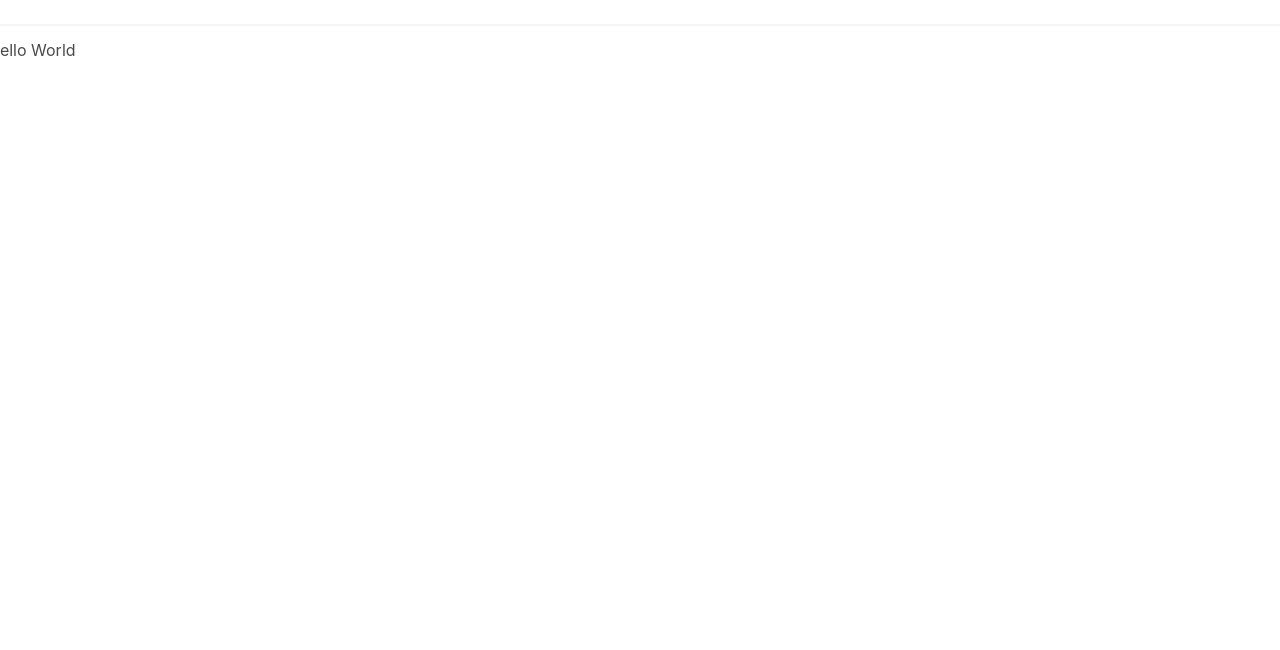
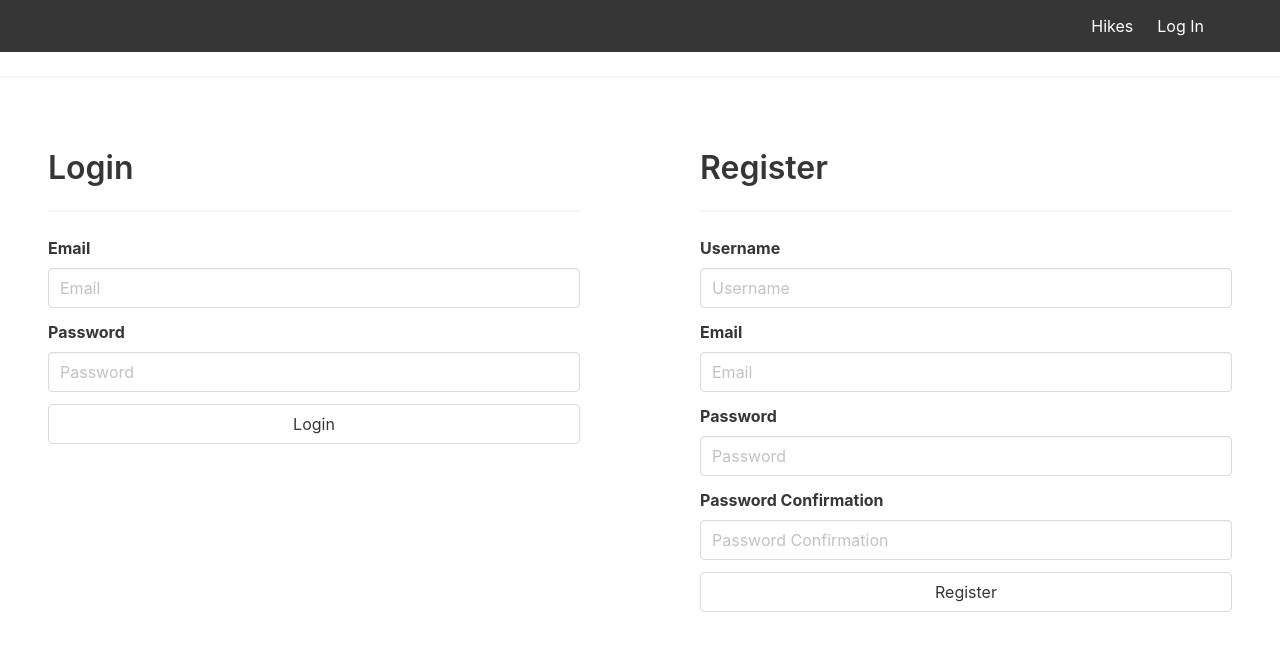
Before and after one commit to purvitrivedi/sei-group-project-3, a React (Create React App) app in the folder frontend/: page /login in a window 1280 px wide. Shown: the top 650 px of the page. Built offline with nearby package versions, Linux system fonts and the light colour scheme.

Commit message:
secureRoute on app.js

```diff
--- a/frontend/src/App.js
+++ b/frontend/src/App.js
@@ -1,9 +1,10 @@
 import React from 'react'
 import { BrowserRouter, Switch, Route } from 'react-router-dom'
-
+import SecureRoute from './components/common/SecureRoute'
 
 //common
 import Home from './components/common/Home'
+import Navbar from './components/common/Navbar'
 
 
 // auth
@@ -28,13 +29,13 @@ import GroupEventsIndex from './components/groups/GroupEventsIndex'
 const App = () => {
   return (
     <BrowserRouter>
-      {/* <Navbar /> */}
+      <Navbar />
       <Switch>
         <Route exact path="/" component={Home} />
         <Route path="/login" component={Login} />
-        <Route path="/profiles" component={ProfileIndex} />
-        <Route path="/profiles/:id/edit" component={ProfileEdit} />
-        <Route path="/profiles/:id" component={ProfileShow} />
+        <SecureRoute path="/profiles" component={ProfileIndex} />
+        <SecureRoute path="/profiles/:id/edit" component={ProfileEdit} />
+        <SecureRoute path="/profiles/:id" component={ProfileShow} />
 
         <Route path="/hikes" component={HikesIndex} />
         <Route path="/hikes/:id" component={HikeShow} />
--- a/frontend/src/components/auth/Login.js
+++ b/frontend/src/components/auth/Login.js
@@ -1 +1,88 @@
-console.log('login work')
+import React from 'react'
+import { setToken } from '../../lib/auth'
+import axios from 'axios'
+
+class Login extends React.Component {
+
+  state = {
+    formData: {
+      email: '',
+      password: ''
+    },
+    error: ''
+  }
+
+
+  handleChange = (e) => {
+    const formData = { ...this.state.formData, [e.target.name]: e.target.value }
+    this.setState({ formData, error: '' })
+  }
+
+  handleSubmit = async (event, path) => {
+    event.preventDefault()
+    try {
+      const res = await axios.post('/api/login',this.state.formData)
+      setToken(res.data.token)
+      path.push('/hikes')
+
+    } catch (err) {
+      this.setState({ error: 'Oops, the details are invalid. Try again!' })
+    }
+  }
+
+
+
+  render() {
+    const { formData, error } = this.state
+    return (
+      <div className="column">
+        <section className="section">
+          <div className="container">
+            <h1 className="title">Login</h1>
+            <hr />
+            <div className="columns">
+              <form onSubmit={(event) => this.handleSubmit(event, this.props.history)} className="column">
+                <div className="field">
+                  <label className="label">Email</label>
+                  <div className="control">
+                    <input
+                      className={`input ${error ? 'is-danger' : ''}`}
+                      placeholder="Email"
+                      name="email"
+                      onChange={this.handleChange}
+                      value={formData.email}
+                    />
+                  </div>
+                </div>
+                <div className="field">
+                  <label className="label">Password</label>
+                  <div className="control">
+                    <input
+                      className={`input ${error ? 'is-danger' : ''}`}
+                      type="password"
+                      placeholder="Password"
+                      name="password"
+                      onChange={this.handleChange}
+                      value={formData.password}
+                    />
+                  </div>
+                  {error && <small className="help is-danger">{error}</small>}
+                </div>
+                <div className="field">
+                  <button
+                    type="submit"
+                    className="button is-fullwidth login-register-btn">Login</button>
+                </div>
+              </form>
+
+            </div>
+          </div>
+        </section>
+      </div>
+    )
+
+  }
+}
+
+
+export default Login
--- a/frontend/src/components/auth/LoginorRegister.js
+++ b/frontend/src/components/auth/LoginorRegister.js
@@ -1,18 +1,17 @@
 
 import React from 'react'
-// import Login from './Login'
-// import Register from './Register'
+import Login from './Login'
+import Register from './Register'
 
 
 const LoginOrRegister = (props) => {
-  // const { history } = props
+  const { history } = props
   return (
     <div>
       <hr />
       <div className="columns">
-        <h1>Hello World</h1>
-        {/* <Login /> */}
-        {/* <Register history={history} /> */}
+        <Login history={history} />
+        <Register history={history} />
       </div>
     </div>
 
--- a/frontend/src/components/auth/Register.js
+++ b/frontend/src/components/auth/Register.js
@@ -1,117 +1,119 @@
-// import React from 'react'
-// import { registerUser } from '../../lib/api'
-// import { setToken } from '../../lib/auth'
+import React from 'react'
+import { registerUser } from '../../lib/api'
+import { setToken } from '../../lib/auth'
 
 
-// class Register extends React.Component {
+class Register extends React.Component {
 
-//   state = {
-//     formData: {
-//       username: '',
-//       email: '',
-//       password: '',
-//       passwordConfirmation: '',
-//     },
-//     errors: {}
-//   }
+  state = {
+    formData: {
+      username: '',
+      email: '',
+      password: '',
+      passwordConfirmation: '',
+    },
+    errors: {}
+  }
 
 
-//   handleChange = (e) => {
-//     const formData = { ...this.state.formData, [e.target.name]: e.target.value }
-//     this.setState({ formData })
-//   }
+  handleChange = (e) => {
+    const formData = { ...this.state.formData, [e.target.name]: e.target.value }
+    this.setState({ formData })
+  }
 
-//   handleSubmit = async (event, path) => {
-//     event.preventDefault()
-//     try {
-//       const res = await registerUser(this.state.formData)
-//       setToken(res.data.token)
-//       path.push('/hikes')
+  handleSubmit = async (event, path) => {
+    event.preventDefault()
+    try {
+      const res = await registerUser(this.state.formData)
+      console.log(res.data.token)
+      setToken(res.data.token)
+      path.push('/hikes')
 
-//     } catch (err) {
-//       this.setState({ errors: err.response.data.errors })
-//     }
-//   }
+    } catch (err) {
+      this.setState({ errors: err.response.data.errors })
+
+    }
+  }
 
 
-//   render() {
+  render() {
 
-//     const { formData, errors } = this.state
-//     return (
-//       <div className="column">
-//         <section className="section">
-//           <div className="container">
-//             <h1 className="title">Register</h1>
-//             <hr />
-//             <div className="columns">
-//               <form onSubmit={(event) => this.handleSubmit(event, this.props.history)} className="column">
-//                 <div className="field">
-//                   <label className="label">Username</label>
-//                   <div className="control">
-//                     <input
-//                       className={`input ${errors.username ? 'is-danger' : ''}`}
-//                       placeholder="Username"
-//                       name="username"
-//                       onChange={this.handleChange}
-//                       value={formData.username}
-//                     />
-//                   </div>
-//                   {errors.username && <small className="help is-danger"></small>}
-//                 </div>
-//                 <div className="field">
-//                   <label className="label">Email</label>
-//                   <div className="control">
-//                     <input
-//                       className={`input ${errors.email ? 'is-danger' : ''}`}
-//                       placeholder="Email"
-//                       name="email"
-//                       onChange={this.handleChange}
-//                       value={formData.email}
-//                     />
-//                   </div>
-//                   {errors.email && <small className="help is-danger"></small>}
-//                 </div>
-//                 <div className="field">
-//                   <label className="label">Password</label>
-//                   <div className="control">
-//                     <input
-//                       className={`input ${errors.password ? 'is-danger' : ''}`}
-//                       type="password"
-//                       placeholder="Password"
-//                       name="password"
-//                       onChange={this.handleChange}
-//                       value={formData.password}
-//                     />
-//                   </div>
-//                   {errors.password && <small className="help is-danger"></small>}
-//                 </div>
-//                 <div className="field">
-//                   <label className="label">Password Confirmation</label>
-//                   <div className="control">
-//                     <input
-//                       type="password"
-//                       className={`input ${errors.passwordConfirmation ? 'is-danger' : ''}`}
-//                       placeholder="Password Confirmation"
-//                       name="passwordConfirmation"
-//                       onChange={this.handleChange}
-//                       value={formData.passwordConfirmation}
-//                     />
-//                   </div>
-//                   {errors.passwordConfirmation && <small className="help is-danger"></small>}
-//                 </div>
-//                 <div className="field">
-//                   <button
-//                     type="submit"
-//                     className="button is-fullwidth login-register-btn">Register</button>
-//                 </div>
-//               </form>
+    const { formData, errors } = this.state
+    return (
+      <div className="column">
+        <section className="section">
+          <div className="container">
+            <h1 className="title">Register</h1>
+            <hr />
+            <div className="columns">
+              <form onSubmit={(event) => this.handleSubmit(event, this.props.history)} className="column">
+                <div className="field">
+                  <label className="label">Username</label>
+                  <div className="control">
+                    <input
+                      className={`input ${errors.username ? 'is-danger' : ''}`}
+                      placeholder="Username"
+                      name="username"
+                      onChange={this.handleChange}
+                      value={formData.username}
+                    />
+                  </div>
+                  {errors.username && <small className="help is-danger">Username is required</small>}
+                </div>
+                <div className="field">
+                  <label className="label">Email</label>
+                  <div className="control">
+                    <input
+                      className={`input ${errors.email ? 'is-danger' : ''}`}
+                      placeholder="Email"
+                      name="email"
+                      onChange={this.handleChange}
+                      value={formData.email}
+                    />
+                  </div>
+                  {errors.email && <small className="help is-danger">Email is required</small>}
+                </div>
+                <div className="field">
+                  <label className="label">Password</label>
+                  <div className="control">
+                    <input
+                      className={`input ${errors.password ? 'is-danger' : ''}`}
+                      type="password"
+                      placeholder="Password"
+                      name="password"
+                      onChange={this.handleChange}
+                      value={formData.password}
+                    />
+                  </div>
+                  {errors.password && <small className="help is-danger">Password is required</small>}
+                </div>
+                <div className="field">
+                  <label className="label">Password Confirmation</label>
+                  <div className="control">
+                    <input
+                      type="password"
+                      className={`input ${errors.passwordConfirmation ? 'is-danger' : ''}`}
+                      placeholder="Password Confirmation"
+                      name="passwordConfirmation"
+                      onChange={this.handleChange}
+                      value={formData.passwordConfirmation}
+                    />
+                  </div>
+                  {errors.passwordConfirmation && <small className="help is-danger">Passwords do not match</small>}
+                </div>
+                <div className="field">
+                  <button
+                    type="submit"
+                    className="button is-fullwidth">Register</button>
+                </div>
+              </form>
 
-//             </div>
-//           </div>
-//         </section>
-//       </div>
-//     )
-//   }
-// }
+            </div>
+          </div>
+        </section>
+      </div>
+    )
+  }
+}
 
-// export default Register
+export default Register
--- /dev/null
+++ b/frontend/src/components/common/Navbar.js
@@ -0,0 +1,36 @@
+import React from 'react'
+import { Link, withRouter } from 'react-router-dom'
+import { isAuthenticated, logout } from '../../lib/auth'
+
+
+
+class Navbar extends React.Component{
+  state = { isOpen: false }
+  handleToggle = () => {
+    this.setState({ isOpen: !this.state.isOpen })
+  }
+  handleLogout = () => {
+    logout()
+    this.props.history.push('/')
+  }
+  componentDidUpdate(prevProps) {
+    if (this.props.location.pathname !== prevProps.location.pathname) {
+      this.setState({ isOpen: false })
+    }
+  }
+  render() {
+    const { isOpen } = this.state
+    return (
+      <nav className="navbar is-dark">
+        <div className="container">
+            <div className="navbar-end">
+              <Link to="/hikes" className="navbar-item">Hikes</Link>
+              {!isAuthenticated() && <Link to="/login" className="navbar-item">Log In</Link>}
+              {isAuthenticated() && <span onClick={this.handleLogout} className="navbar-item">Logout</span>}
+            </div>
+        </div>
+      </nav>
+    )
+  }
+}
+export default withRouter(Navbar)
--- a/frontend/src/components/common/SecureRoute.js
+++ b/frontend/src/components/common/SecureRoute.js
@@ -1,11 +1,11 @@
 import React from 'react'
 import { Route, Redirect } from 'react-router-dom'
 import { isAuthenticated, logout } from '../../lib/auth'
+
 
 const SecureRoute = ({ component: Component, ...rest }) => {
   if (isAuthenticated()) return <Route {...rest} component={Component} />
   logout()
   return <Redirect to="/login" />
 }
-
 export default SecureRoute
--- a/frontend/src/components/profiles/ProfilesIndex.js
+++ b/frontend/src/components/profiles/ProfilesIndex.js
@@ -1,9 +1,35 @@
 import React from 'react'
+import axios from 'axios'
+import { getToken } from '../../lib/auth'
 
-const ProfilesIndex =() => {
-  return (
-    <h1>Hello World</h1>
-  )
-}
+class ProfilesIndex extends React.Component {
+
+    state = {
+      profiles: []
+    }
+
+    async componentDidMount() {
+      try {
+        const withHeaders = () => {
+          return {
+            headers: { Authorization: `Bearer ${getToken()}` }
+          }
+        }
+        const res = await axios.get('/api/profiles', withHeaders())
+        console.log(res.data)
+        this.setState({ profiles: res.data })
+      } catch (err) {
+        console.log(err.response)
+      }
+    }
+
+    render() {
+
+      return (
+        <h1>This is the profile index page</h1>
+      )
+    }
+
+  }
 
 export default ProfilesIndex
--- a/frontend/src/lib/auth.js
+++ b/frontend/src/lib/auth.js
@@ -1,31 +1,29 @@
 export const setToken = token => {
   window.localStorage.setItem('token', token)
 }
-
 export const getToken = () => {
   return window.localStorage.getItem('token')
 }
-
 export const logout = () => {
   localStorage.removeItem('token')
 }
-
-const getPayload = () => { //* either returns the decoded data from token or false
+export const getPayload = () => { // * returns the decoded data from the token or false
   const token = getToken()
   if (!token) return false
   const parts = token.split('.')
-  if (parts.length < 3) return false
+  if (parts.length < 3)  return false
   return JSON.parse(window.atob(parts[1]))
 }
 
 export const isOwner = id => {
   const userId = getPayload().sub
-  return userId === id
+  return id === userId
 }
+
 
 export const isAuthenticated = () => {
   const payload = getPayload()
   if (!payload) return false
-  const now = Math.round(Date.now() / 1000) //* works out the time RIGHT NOW
-  return now < payload.exp //* is RIGHT NOW earlier that EXPIRY TIME ON TOKEN
+  const now = Math.round(Date.now() / 1000)
+  return now < payload.exp
 }
```
Also changed, not shown: 1 other file (tests, documents, lock files or other folders).
